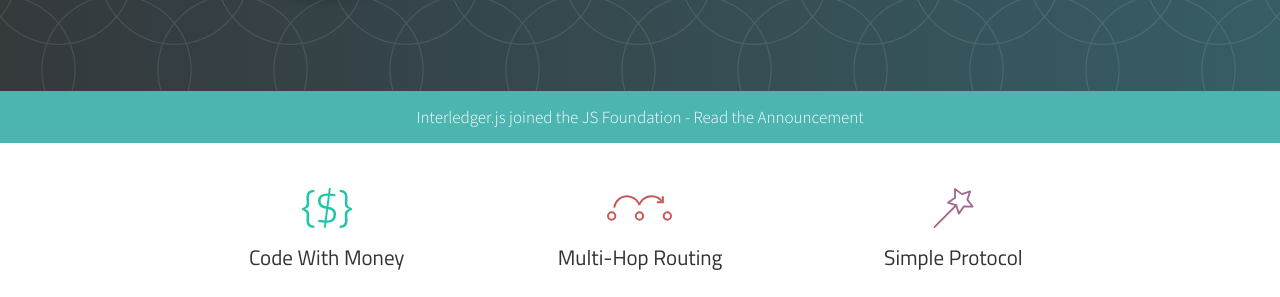
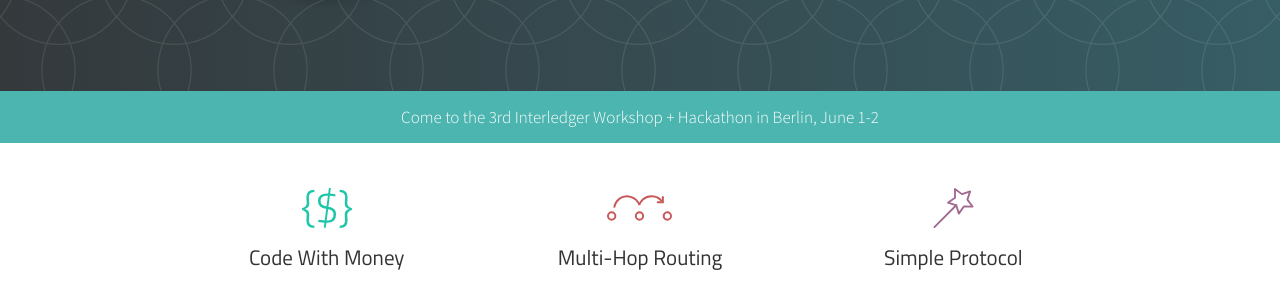
Before and after one commit to interledger/interledger.github.io, a Jekyll site: the page built from index.html, in a window 1280 px wide and 900 px high. Shown: the part 330-627 px from the top of the window. Built offline with Jekyll 4.4.1, drawn with Linux system fonts in a browser that asks for light colours; nearby versions of some CDN libraries; some web fonts are replaced.

Commit message:
Add workshop link to homepage

```diff
--- a/index.html
+++ b/index.html
@@ -19,10 +19,10 @@ title: "Welcome | Interledger"
 </div>
 
 <!-- event callout section -->
-<a class="callout-link" target="_blank" href="https://js.foundation/announcements/2016/10/17/Linux-Foundation-Unites-JavaScript-Community-Open-Web-Development/">
+<a class="callout-link" target="_blank" href="https://www.eventbrite.com/e/interledger-workshop-at-blockchain-expo-1-2-june-berlin-tickets-34221014977">
     <div class="container-fluid callout-banner">
         <div class="col-xs-12">
-            <p>Interledger.js joined the JS Foundation - Read the Announcement</p>
+            <p>Come to the 3rd Interledger Workshop + Hackathon in Berlin, June 1-2</p>
         </div>
     </div>
 </a>
```
